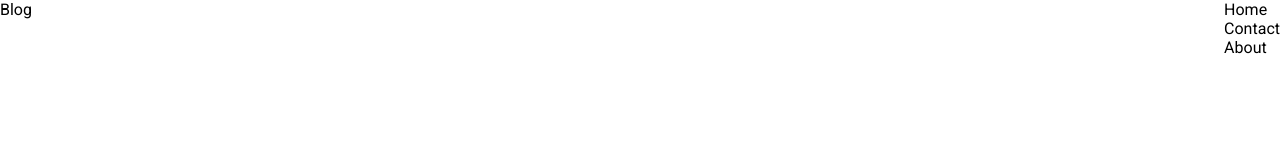
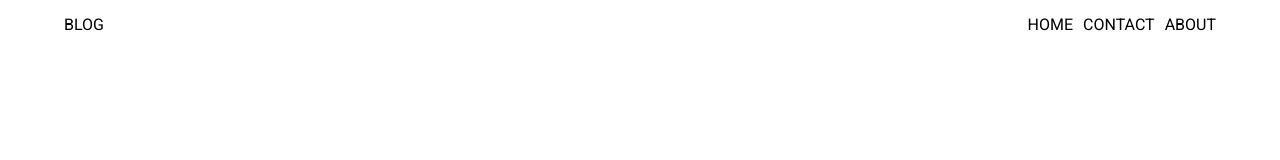
Before and after one commit to PranishShresth/socAus, a plain HTML site: page templates/blog/index.html in a window 1280 px wide. Drawn offline with Linux system fonts and the light colour scheme.

Commit message:
header nav

```diff
--- a/templates/blog/index.html
+++ b/templates/blog/index.html
@@ -8,10 +8,12 @@
     <link href="./styles/style.css" rel="stylesheet" />
   </head>
   <body>
+    <div class="wrapper">
       <header>
         <div class="siteHeader">
           <a href="/">Blog</a>
         </div>
+
         <nav role="navigation">
           <ul class="navigation">
             <li><a href="#">Home</a></li>
@@ -20,5 +22,6 @@
           </ul>
         </nav>
       </header>
+    </div>
   </body>
 </html>
--- a/templates/blog/styles/style.css
+++ b/templates/blog/styles/style.css
@@ -17,7 +17,24 @@ a {
 ul {
   list-style: none;
 }
+
+/* utility */
+
+.wrapper {
+  width: 90%;
+  margin: 0 auto;
+}
+
+/* header */
+
 header {
   display: flex;
   justify-content: space-between;
+  padding: 15px 0;
+  text-transform: uppercase;
 }
+
+.navigation {
+  display: flex;
+  gap: 10px;
+}
```
Lines whose indentation alone changed are shown as unchanged.
